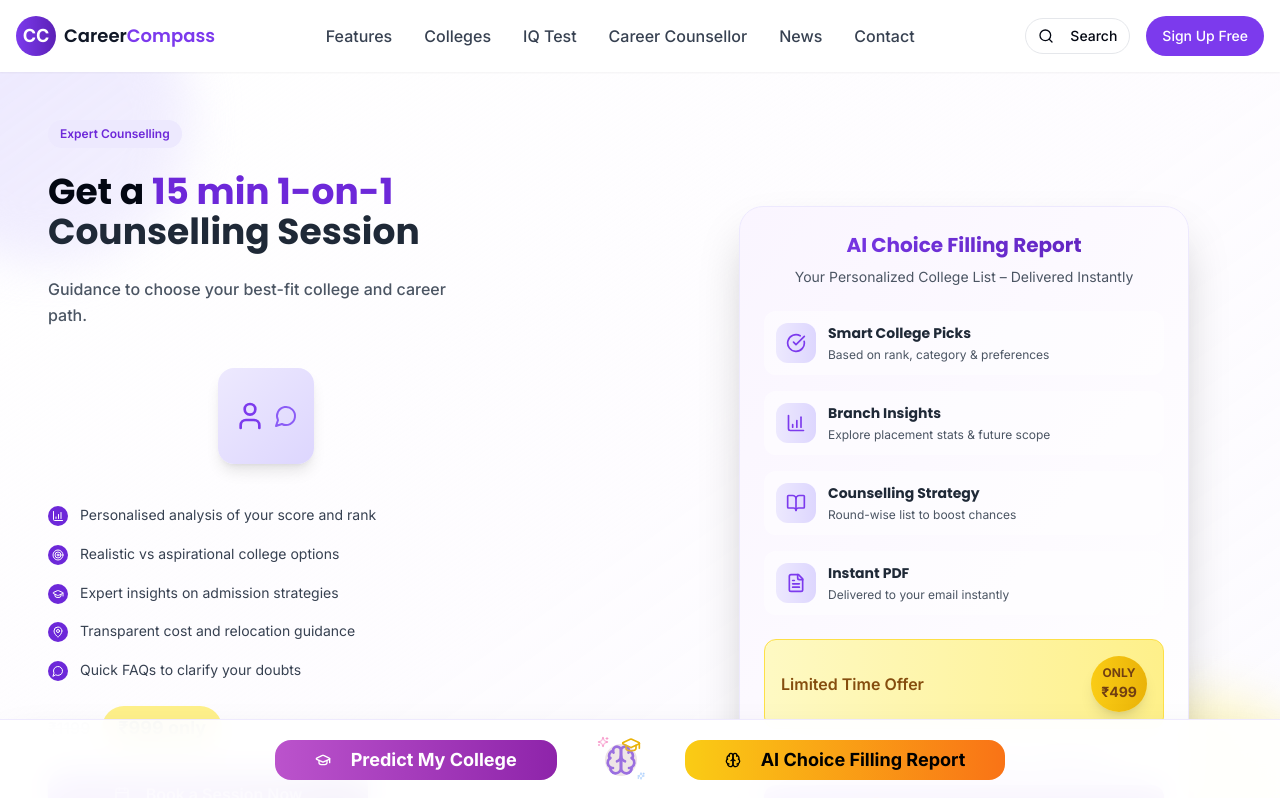
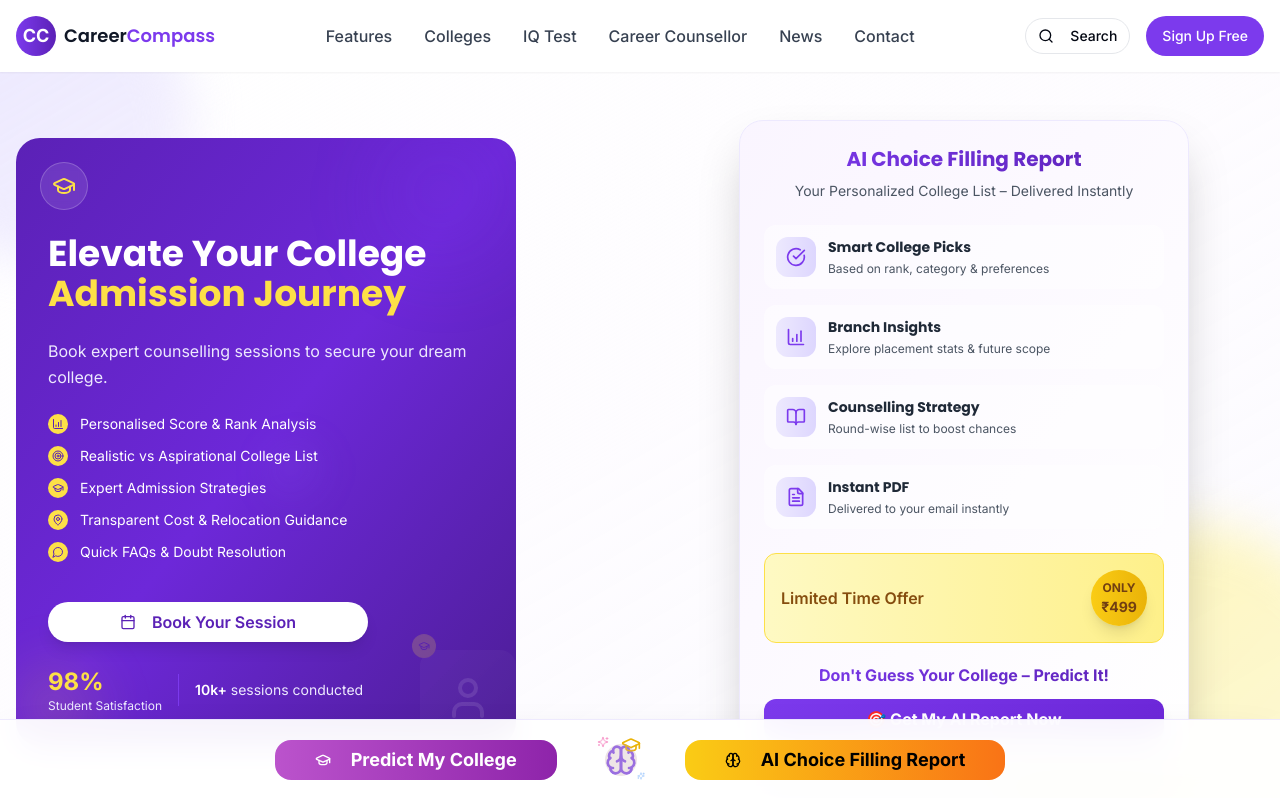
Before and after one commit to shubham196/career-compass-reimagine, a React (Vite) app: page / in a window 1280 px wide. Shown: the top 798 px of the page. Built offline with nearby package versions, Linux system fonts and the light colour scheme.

Commit message:
feat: Redesign hero section for career counselling
Redesigned the left side hero section based on the provided Figma prompt, incorporating a dark purple background, a two-column benefits list with icons, a large rounded CTA button, trust signals, and a student illustration.

```diff
--- a/src/components/HeroSection.tsx
+++ b/src/components/HeroSection.tsx
@@ -1,7 +1,7 @@
 
 import React from "react";
 import { Button } from "@/components/ui/button";
-import { Star, FileText, CheckCircle, BarChart4, BookOpen, Calendar, Headset, Clock, Users, Shield, User, Target, GraduationCap, MapPin, DollarSign, MessageCircle } from "lucide-react";
+import { Star, FileText, CheckCircle, BarChart4, BookOpen, Calendar, Headset, Clock, Users, Shield, User, Target, GraduationCap, MapPin, DollarSign, MessageCircle, TrendingUp, Building2 } from "lucide-react";
 import { Link } from "react-router-dom";
 
 const HeroSection = () => {
@@ -14,134 +14,119 @@ const HeroSection = () => {
 
       <div className="container mx-auto px-4 max-w-7xl">
         <div className="grid grid-cols-1 md:grid-cols-2 gap-8 md:gap-12 items-center">
-          {/* Left Side - Main Hero Content */}
-          <div className="relative z-10 max-w-[500px] space-y-6 px-6 md:px-8">
-            {/* Top Badge */}
-            <div className="inline-flex">
-              <div className="bg-purple-100 text-purple-700 px-3 py-1.5 rounded-full text-xs font-semibold">
-                Expert Counselling
+          {/* Left Side - VR Inspired Hero Design */}
+          <div className="relative z-10">
+            <div className="relative bg-gradient-to-br from-purple-800 via-purple-700 to-purple-900 rounded-3xl p-8 max-w-[500px] overflow-hidden">
+              {/* Abstract Background Patterns */}
+              <div className="absolute top-0 right-0 w-32 h-32 bg-gradient-to-br from-purple-600/30 to-transparent rounded-full blur-2xl"></div>
+              <div className="absolute bottom-0 left-0 w-24 h-24 bg-gradient-to-tr from-yellow-400/20 to-transparent rounded-full blur-xl"></div>
+              <div className="absolute top-1/2 left-1/2 w-16 h-16 bg-gradient-to-br from-purple-500/20 to-transparent rounded-full blur-lg"></div>
+
+              {/* Top Left Brand Badge */}
+              <div className="absolute top-6 left-6">
+                <div className="w-12 h-12 rounded-full bg-white/10 backdrop-blur-sm border border-white/20 flex items-center justify-center">
+                  <GraduationCap className="w-6 h-6 text-yellow-300" />
                 </div>
               </div>
 
+              {/* Main Content */}
+              <div className="relative pt-16 space-y-6">
                 {/* Main Heading */}
                 <div>
-              <h1 className="text-3xl md:text-4xl font-bold leading-tight font-poppins">
-                Get a{" "}
-                <span className="text-purple-700 font-bold">
-                  15 min 1-on-1
-                </span>
+                  <h1 className="text-3xl md:text-4xl font-bold leading-tight text-white font-poppins">
+                    Elevate Your College
                     <br />
-                <span className="text-gray-800">
-                  Counselling Session
+                    <span className="text-yellow-300">
+                      Admission Journey
                     </span>
                   </h1>
                 </div>
 
                 {/* Subheading */}
-            <div>
-              <p className="text-gray-600 text-base font-medium leading-relaxed">
-                Guidance to choose your best-fit college and career path.
+                <p className="text-purple-100 text-base leading-relaxed">
+                  Book expert counselling sessions to secure your dream college.
                 </p>
+
+                {/* Benefits List - Two Column Grid */}
+                <div className="grid grid-cols-1 gap-3">
+                  <div className="flex items-center gap-3">
+                    <div className="w-5 h-5 rounded-full bg-yellow-300 flex items-center justify-center flex-shrink-0">
+                      <BarChart4 className="w-3 h-3 text-purple-800" />
+                    </div>
+                    <span className="text-white text-sm">Personalised Score & Rank Analysis</span>
                   </div>
 
-            {/* Hero Illustration Placeholder */}
-            <div className="flex justify-center py-4">
-              <div className="w-24 h-24 rounded-2xl bg-gradient-to-br from-purple-100 to-purple-200 flex items-center justify-center shadow-lg">
-                <div className="flex items-center gap-2">
-                  <User className="w-8 h-8 text-purple-600" />
-                  <MessageCircle className="w-6 h-6 text-purple-500" />
+                  <div className="flex items-center gap-3">
+                    <div className="w-5 h-5 rounded-full bg-yellow-300 flex items-center justify-center flex-shrink-0">
+                      <Target className="w-3 h-3 text-purple-800" />
+                    </div>
+                    <span className="text-white text-sm">Realistic vs Aspirational College List</span>
+                  </div>
+
+                  <div className="flex items-center gap-3">
+                    <div className="w-5 h-5 rounded-full bg-yellow-300 flex items-center justify-center flex-shrink-0">
+                      <GraduationCap className="w-3 h-3 text-purple-800" />
+                    </div>
+                    <span className="text-white text-sm">Expert Admission Strategies</span>
+                  </div>
+
+                  <div className="flex items-center gap-3">
+                    <div className="w-5 h-5 rounded-full bg-yellow-300 flex items-center justify-center flex-shrink-0">
+                      <MapPin className="w-3 h-3 text-purple-800" />
+                    </div>
+                    <span className="text-white text-sm">Transparent Cost & Relocation Guidance</span>
+                  </div>
+
+                  <div className="flex items-center gap-3">
+                    <div className="w-5 h-5 rounded-full bg-yellow-300 flex items-center justify-center flex-shrink-0">
+                      <MessageCircle className="w-3 h-3 text-purple-800" />
+                    </div>
+                    <span className="text-white text-sm">Quick FAQs & Doubt Resolution</span>
+                  </div>
+                </div>
+
+                {/* CTA Button */}
+                <div className="pt-4">
+                  <Button className="bg-white text-purple-800 hover:bg-purple-50 rounded-full px-8 py-3 text-base font-semibold shadow-lg hover:shadow-xl transform hover:scale-105 transition-all duration-200 w-full max-w-xs">
+                    <Calendar className="w-5 h-5 mr-2" />
+                    Book Your Session
+                  </Button>
+                </div>
+
+                {/* Trust Signal */}
+                <div className="flex items-center gap-4">
+                  <div>
+                    <div className="text-yellow-300 text-2xl font-bold">98%</div>
+                    <div className="text-purple-100 text-xs">Student Satisfaction</div>
+                  </div>
+                  <div className="h-8 w-px bg-purple-600"></div>
+                  <div className="text-purple-100 text-sm">
+                    <span className="font-semibold text-white">10k+</span> sessions conducted
                   </div>
                 </div>
               </div>
 
-            {/* Benefits List with Icons */}
-            <div className="space-y-4">
-              <div className="flex items-start gap-3">
-                <div className="w-5 h-5 rounded-full bg-purple-700 flex items-center justify-center flex-shrink-0 mt-0.5">
-                  <BarChart4 className="w-3 h-3 text-white" />
-                </div>
-                <p className="text-gray-700 text-sm leading-relaxed">
-                  Personalised analysis of your score and rank
-                </p>
+              {/* Student Illustration Area */}
+              <div className="absolute -right-8 -bottom-8 w-32 h-32 opacity-20">
+                <div className="relative w-full h-full">
+                  {/* Student silhouette placeholder */}
+                  <div className="w-24 h-24 rounded-2xl bg-gradient-to-br from-white/20 to-white/10 flex items-center justify-center">
+                    <User className="w-12 h-12 text-white/60" />
                   </div>
 
-              <div className="flex items-start gap-3">
-                <div className="w-5 h-5 rounded-full bg-purple-700 flex items-center justify-center flex-shrink-0 mt-0.5">
-                  <Target className="w-3 h-3 text-white" />
-                </div>
-                <p className="text-gray-700 text-sm leading-relaxed">
-                  Realistic vs aspirational college options
-                </p>
+                  {/* Floating Icons */}
+                  <div className="absolute -top-2 -left-2 w-6 h-6 rounded-full bg-yellow-300 flex items-center justify-center animate-bounce-gentle">
+                    <GraduationCap className="w-3 h-3 text-purple-800" />
                   </div>
 
-              <div className="flex items-start gap-3">
-                <div className="w-5 h-5 rounded-full bg-purple-700 flex items-center justify-center flex-shrink-0 mt-0.5">
-                  <GraduationCap className="w-3 h-3 text-white" />
-                </div>
-                <p className="text-gray-700 text-sm leading-relaxed">
-                  Expert insights on admission strategies
-                </p>
+                  <div className="absolute -top-2 -right-2 w-6 h-6 rounded-full bg-yellow-300 flex items-center justify-center animate-bounce-gentle animation-delay-150">
+                    <Building2 className="w-3 h-3 text-purple-800" />
                   </div>
 
-              <div className="flex items-start gap-3">
-                <div className="w-5 h-5 rounded-full bg-purple-700 flex items-center justify-center flex-shrink-0 mt-0.5">
-                  <MapPin className="w-3 h-3 text-white" />
-                </div>
-                <p className="text-gray-700 text-sm leading-relaxed">
-                  Transparent cost and relocation guidance
-                </p>
-              </div>
-
-              <div className="flex items-start gap-3">
-                <div className="w-5 h-5 rounded-full bg-purple-700 flex items-center justify-center flex-shrink-0 mt-0.5">
-                  <MessageCircle className="w-3 h-3 text-white" />
-                </div>
-                <p className="text-gray-700 text-sm leading-relaxed">
-                  Quick FAQs to clarify your doubts
-                </p>
+                  <div className="absolute -bottom-2 -left-2 w-6 h-6 rounded-full bg-yellow-300 flex items-center justify-center animate-bounce-gentle animation-delay-300">
+                    <TrendingUp className="w-3 h-3 text-purple-800" />
                   </div>
                 </div>
-
-            {/* Pricing Section */}
-            <div className="flex items-center gap-3">
-              <span className="text-base font-medium text-gray-400 line-through">₹1199</span>
-              <div className="bg-yellow-200 text-gray-800 px-4 py-2 rounded-full font-bold text-lg">
-                ₹999 only
-              </div>
-            </div>
-
-            {/* Primary CTA Button */}
-            <div>
-              <Button className="bg-gradient-to-r from-purple-600 to-purple-800 hover:from-purple-700 hover:to-purple-900 text-white rounded-xl px-6 py-3 text-base font-semibold shadow-lg hover:shadow-xl transform hover:scale-105 transition-all duration-200 w-full max-w-xs">
-                <Calendar className="w-5 h-5 mr-2" />
-                Book a Session Now
-              </Button>
-            </div>
-
-            {/* Trust Signals */}
-            <div className="space-y-3">
-              <div className="flex items-center gap-4 text-sm text-gray-600">
-                <div className="flex items-center gap-1">
-                  <div className="flex">
-                    {[1, 2, 3, 4, 5].map((star) => (
-                      <Star key={star} className="w-3 h-3 fill-yellow-400 text-yellow-400" />
-                    ))}
-                  </div>
-                  <span className="font-semibold ml-1">4.9/5</span>
-                </div>
-                <div className="flex items-center gap-1">
-                  <Users className="w-4 h-4 text-purple-600" />
-                  <span className="font-semibold">10k+ sessions conducted</span>
-                </div>
-              </div>
-
-              <div className="bg-white/60 rounded-lg p-3 border border-purple-100">
-                <p className="text-sm italic text-gray-700">
-                  "Got into VIT Vellore with their counselling help"
-                </p>
-                <p className="text-xs text-gray-500 mt-1">
-                  – Neha, JEE Rank 8721
-                </p>
               </div>
             </div>
           </div>
```
Lines whose indentation alone changed are shown as unchanged.
